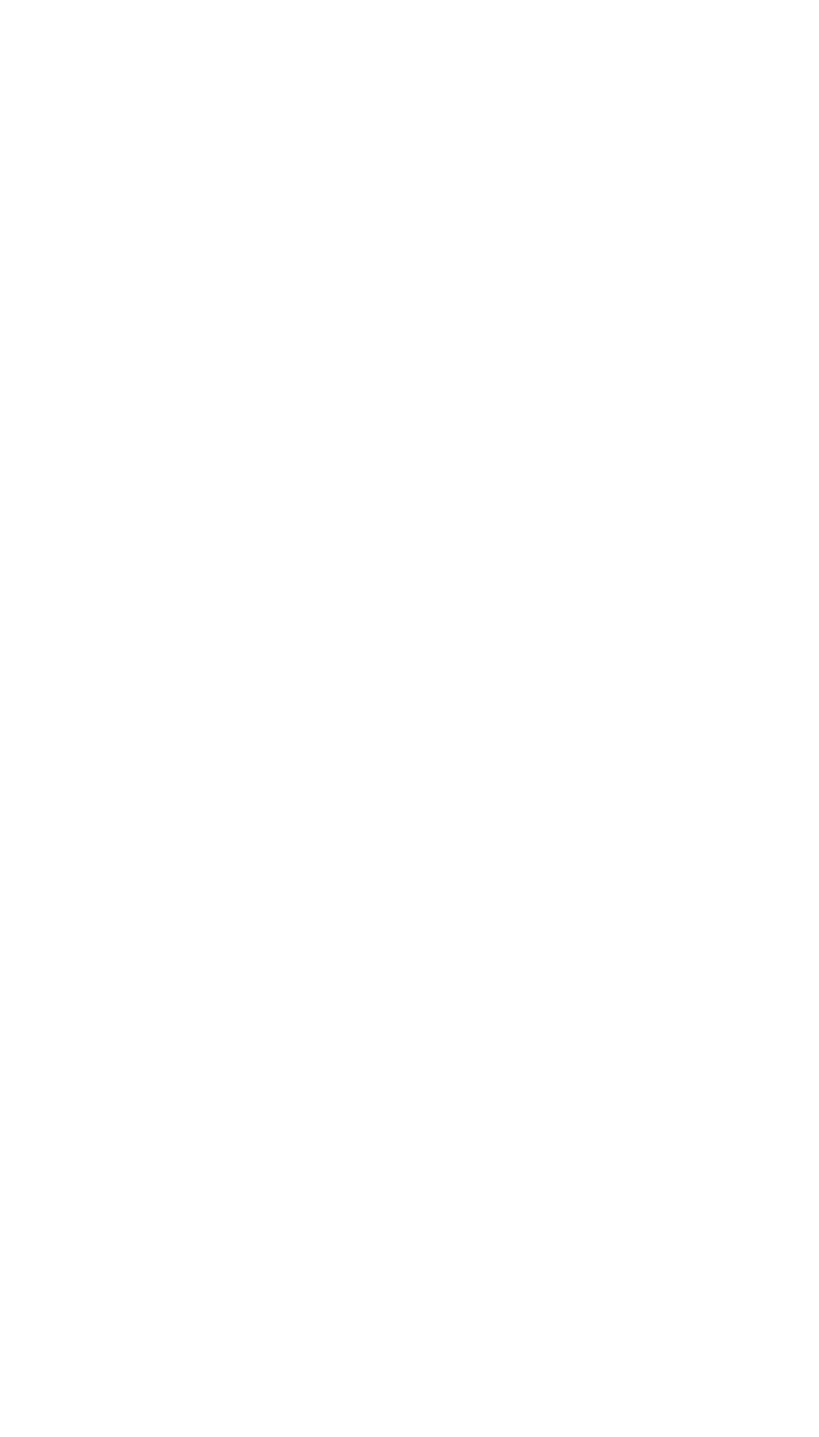
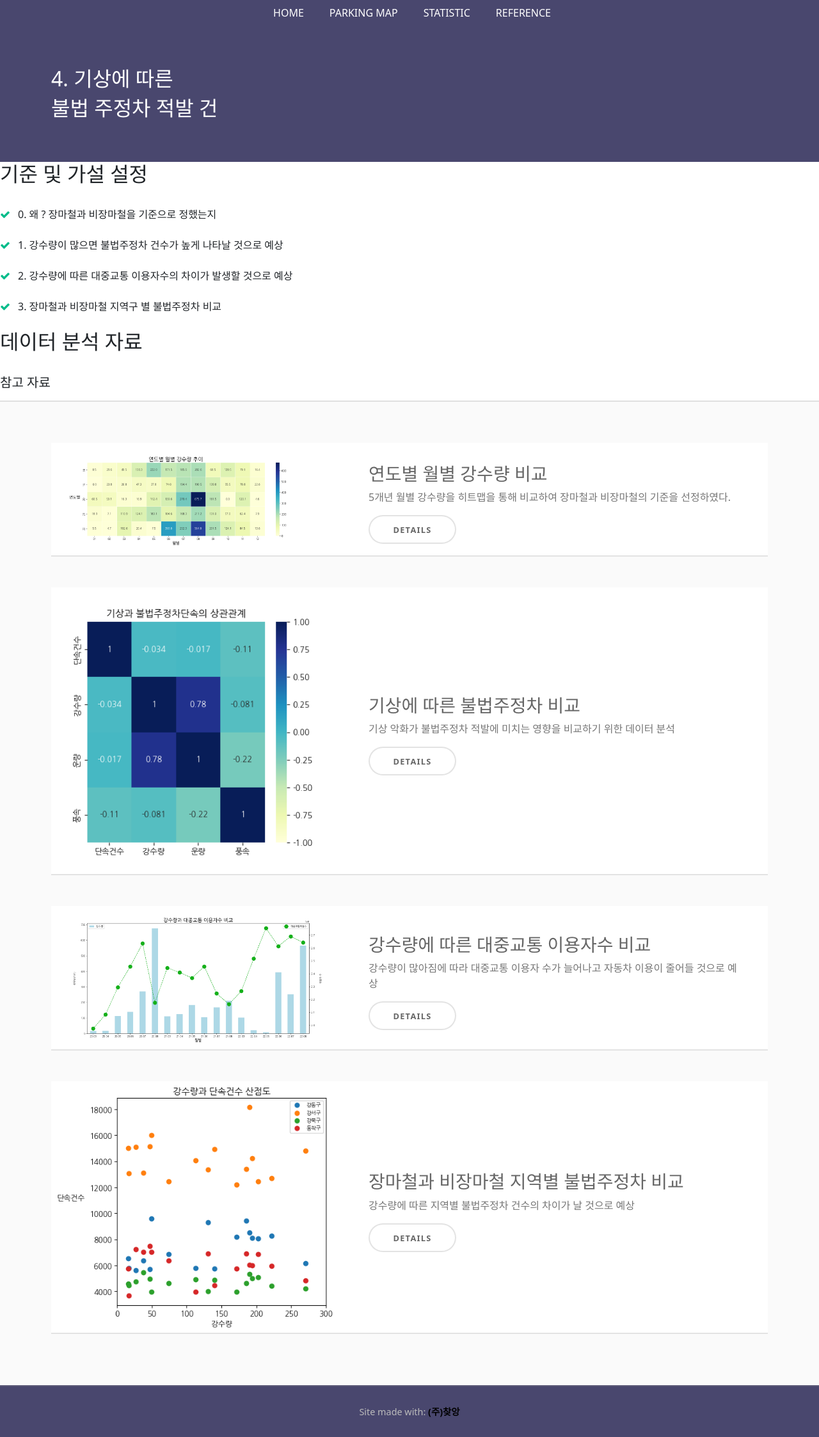
Before and after one commit to planebusuber/2nd_Analysis_Project_Parking, a Django app: page /weather_corr/ in a window 1280 px wide. Before the commit the page is empty. Shown: the whole page at 64% size. Before the commit the page ends 800 px from the top, so only its background shows below. Run offline with Django 4.2, Linux system fonts and the light colour scheme; some libraries are stand-ins or nearby versions.

Commit message:
기상에 따른 불법주정차 페이지 수정

```diff
--- a/parking/templates/parking/weather_corr.html
+++ b/parking/templates/parking/weather_corr.html
@@ -1,10 +1,88 @@
-<!DOCTYPE html>
-<html lang="en">
-<head>
-    <meta charset="UTF-8">
-    <title>Title</title>
-</head>
-<body>
+{% extends "parking/base.html" %}
 
-</body>
-</html>
+{% block statistic_list %}
+{% load static %}
+		<!-- One -->
+<section id="one" class="wrapper text-white" style= "background-color:#49476e;" xmlns="http://www.w3.org/1999/html">
+             <div class="inner split">
+                <section>
+                   <h2>4. 기상에 따른 </h2>
+                   <h2>불법 주정차 적발 건</h2>
+                </section>
+             </div>
+          </section>
+						<ul class="checklist"> <h2>기준 및 가설 설정</h2>
+							</br>
+							<li>0. 왜 ? 장마철과 비장마철을 기준으로 정했는지</li>
+							<li>1. 강수량이 많으면 불법주정차 건수가 높게 나타날 것으로 예상 </li>
+							<li>2. 강수량에 따른 대중교통 이용자수의 차이가 발생할 것으로 예상</li>
+							<li>3. 장마철과 비장마철 지역구 별 불법주정차 비교 </li>
+						</ul>
+					</section>
+					<section>
+						<h2>데이터 분석 자료 </h2>
+						</br>
+						<h5>참고 자료</h5>
+
+						<ul class="actions">
+						</ul>
+					</section>
+				</div>
+			</section>
+
+		<!-- Two -->
+			<section id="two" class="wrapper style2 alt">
+				<div class="inner">
+					<div class="spotlight">
+						<div class="image">
+							<img src="{% static 'images/강수량비교히트맵.png' %}" alt="">
+						</div>
+						<div class="content">
+							<h3>연도별 월별 강수량 비교</h3>
+							<p>5개년 월별 강수량을 히트맵을 통해 비교하여 장마철과 비장마철의 기준을 선정하였다.</p>
+							<ul class="actions">
+								<li><a href="/weather_corr/4_1/" class="button alt">Details</a></li>
+							</ul>
+						</div>
+					</div>
+					<div class="spotlight">
+						<div class="image">
+							<img src="{% static 'images/기상과 불법주정차단속의 상관관계.png' %}" alt="">
+						</div>
+						<div class="content">
+							<h3>기상에 따른 불법주정차 비교</h3>
+							<p>기상 악화가 불법주정차 적발에 미치는 영향을 비교하기 위한 데이터 분석</p>
+							<ul class="actions">
+								<li><a href="/parking_expose_corr/" class="button alt">Details</a></li>
+							</ul>
+						</div>
+					</div>
+					<div class="spotlight">
+						<div class="image">
+							<img src="{% static 'images/강수량과 대중교통이용자수 비교.png' %}" alt="">
+						</div>
+						<div class="content">
+							<h3>강수량에 따른 대중교통 이용자수 비교</h3>
+							<p>강수량이 많아짐에 따라 대중교통 이용자 수가 늘어나고 자동차 이용이 줄어들 것으로 예상 </p>
+							<ul class="actions">
+								<li><a href="weather_corr" class="button alt">Details</a></li>
+							</ul>
+						</div>
+					</div>
+					<div class="spotlight">
+						<div class="image">
+							<img src="{% static 'images/강수량과 지역별 불법주정차 산점도.png' %}" alt="">
+						</div>
+						<div class="content">
+							<h3>장마철과 비장마철 지역별 불법주정차 비교</h3>
+							<p>강수량에 따른 지역별 불법주정차 건수의 차이가 날 것으로 예상 </p>
+							<ul class="actions">
+								<li><a href="/transportation/" class="button alt">Details</a></li>
+							</ul>
+						</div>
+					</div>
+
+				</div>
+			</section>
+
+{% endblock %}
--- a/parking/urls.py
+++ b/parking/urls.py
@@ -10,5 +10,6 @@ urlpatterns = [
     path("parking_expose_corr/", views.parking_expose_corr),
     path("transportation/", views.transportation),
     path("weather_corr/", views.weather_corr),
+    path("weather_corr/4_1/", views.weather_corr4_1),
     path("reference/",views.reference)
 ]
--- a/parking/views.py
+++ b/parking/views.py
@@ -27,5 +27,8 @@ def transportation(request):
 def weather_corr(request):
     return render(request, template_name = "parking/weather_corr.html")
 
+def weather_corr4_1(request):
+    return render(request, template_name = "parking/weather4_1.html")
+
 def reference(request):
     return render(request, template_name = "parking/reference.html")
```
Also changed, not shown: parking/templates/parking/weather4_1.html (added, +33 -0 lines), parking/static/images/강수량과 대중교통이용자수 비교.png (added), parking/static/images/강수량과 지역별 불법주정차 산점도.png (added), parking/static/images/강수량비교히트맵.png (added), parking/static/images/기상과 불법주정차단속의 상관관계.png (added), parking/static/images/대중교통 이용자수와 강수량의 상관관계.png (added).
